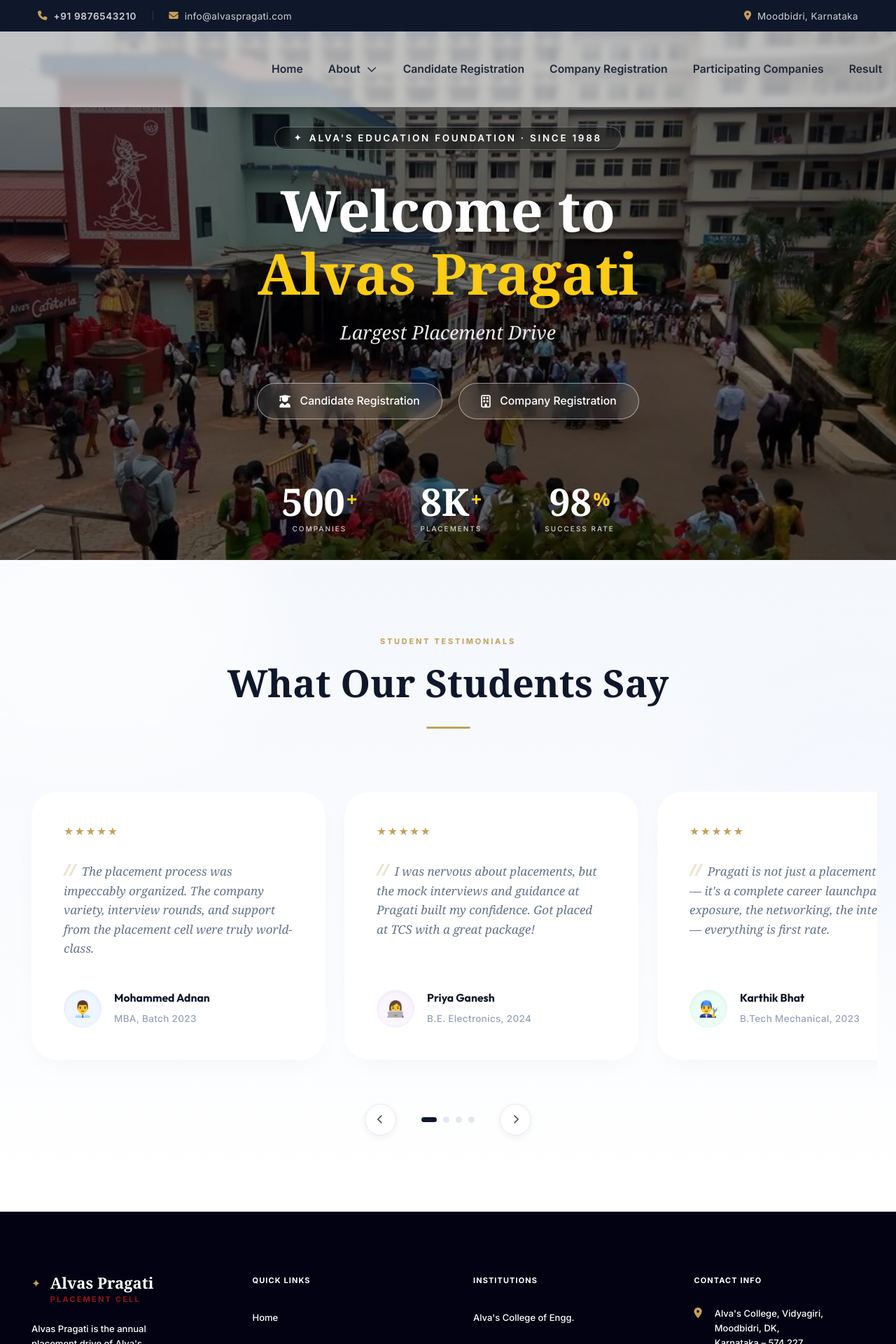
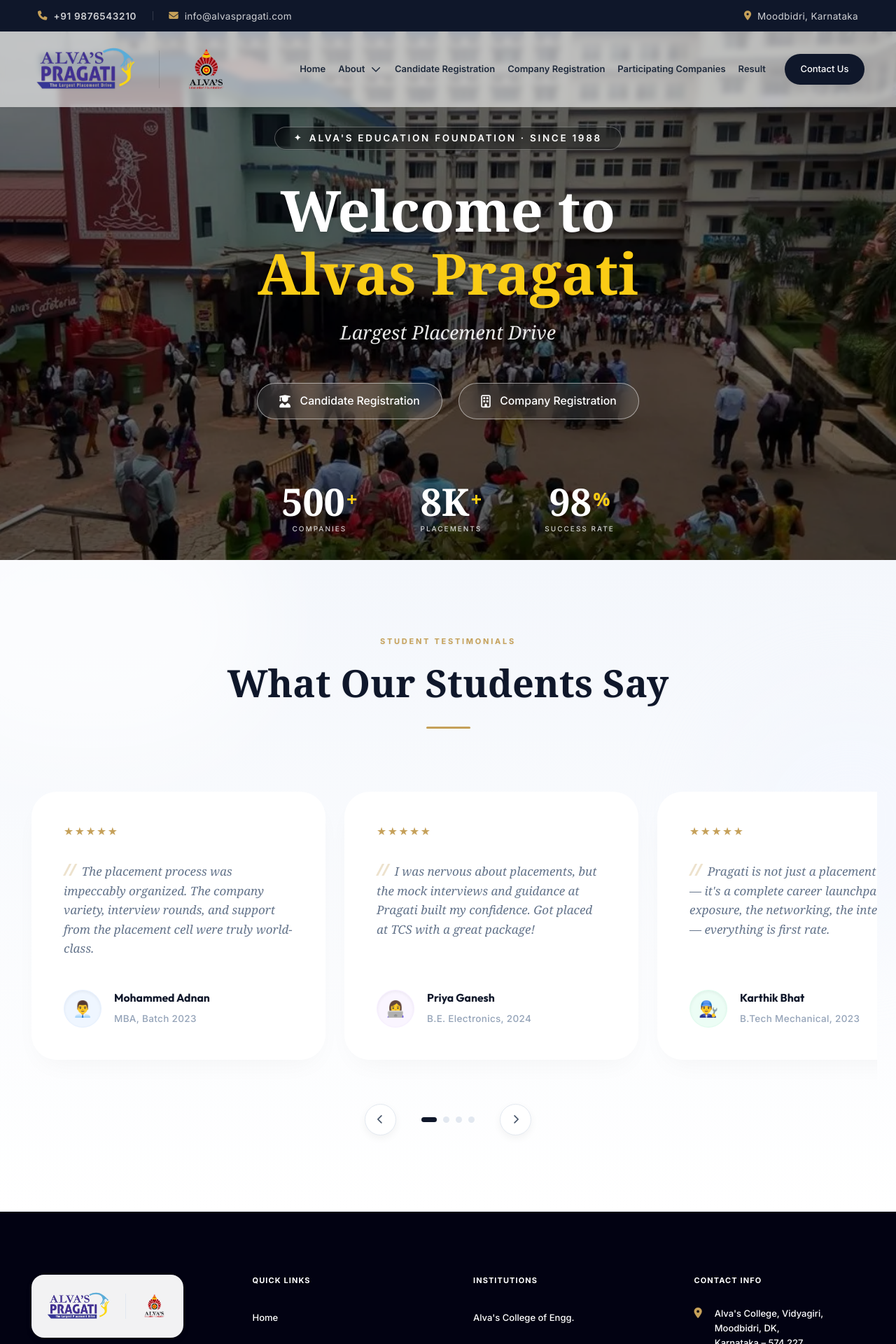
Before and after one commit to LikhithRao15/alvas-pragati-final, a Next.js app: page / in a window 1280 px wide. Shown: the top 1920 px of the page at 70% size. Built offline with nearby package versions, Linux system fonts and the light colour scheme.

Commit message:
header complete with frontend completed

```diff
--- a/src/app/page.js
+++ b/src/app/page.js
@@ -51,6 +51,7 @@ export default function Home() {
 
           <p className="font-serif italic text-white/90 text-lg md:text-xl lg:text-2xl mb-12 drop-shadow-md font-light">
             Largest Placement Drive
+
           </p>
 
           {/* Action Buttons */}
--- a/src/components/Footer.js
+++ b/src/components/Footer.js
@@ -1,4 +1,5 @@
 import Link from 'next/link';
+import Image from 'next/image';
 
 export default function Footer() {
   return (
@@ -8,13 +9,29 @@ export default function Footer() {
 
           {/* Column 1: Brand */}
           <div className="col-span-1 lg:col-span-1 pr-0 lg:pr-6">
-            <div className="flex items-start gap-3 mb-5">
-              <span className="text-accent text-sm pt-0.5">✦</span>
-              <div className="flex flex-col">
-                <h3 className="font-serif font-bold text-[22px] text-white leading-none mb-1 shadow-sm drop-shadow-sm">Alvas Pragati</h3>
-                <h4 className="text-[11px] tracking-[0.2em] text-red-700/80 uppercase font-bold">Placement Cell</h4>
+            <Link href="/" className="inline-flex items-center mb-8 group no-underline">
+              <div className="flex items-center gap-4 bg-white/95 rounded-2xl p-4 transition-all duration-300 group-hover:bg-white group-hover:scale-[1.02] shadow-sm">
+                <div className="relative h-12 w-auto flex items-center">
+                  <Image
+                    src="/pragathi.png"
+                    alt="Pragathi Logo"
+                    width={150}
+                    height={60}
+                    className="h-full w-auto object-contain"
+                  />
+                </div>
+                <div className="w-px h-8 bg-slate-200 hidden sm:block"></div>
+                <div className="relative h-12 w-auto flex items-center">
+                  <Image
+                    src="/alva's.png"
+                    alt="Alva's Logo"
+                    width={160}
+                    height={60}
+                    className="h-full w-auto object-contain"
+                  />
+                </div>
               </div>
-            </div>
+            </Link>
             <p className="text-[13px] text-white leading-relaxed mb-8 font-medium">
               Alvas Pragati is the annual placement drive of Alva's Education Foundation, connecting thousands of students with industry opportunities across India.
             </p>
--- a/src/components/Header.js
+++ b/src/components/Header.js
@@ -36,10 +36,10 @@ export default function Header() {
             : 'top-10 h-24 bg-white/60 backdrop-blur-sm'
         }`}
       >
-        <div className="max-w-full mx-auto flex items-center justify-start h-full px-6 lg:px-10 gap-24 xl:gap-64">
+        <div className="max-w-full mx-auto flex items-center justify-between h-full px-4 lg:px-10">
           <Link href="/" className="flex items-center gap-4 lg:gap-8 group no-underline">
-            <div className="flex items-center gap-4 lg:gap-6 transition-all duration-300 group-hover:scale-[1.02]">
-              <div className="relative h-12 w-auto lg:h-16 flex items-center">
+            <div className="flex items-center gap-3 lg:gap-6 transition-all duration-300 group-hover:scale-[1.02]">
+              <div className="relative h-10 w-auto lg:h-14 xl:h-16 flex items-center">
                 <Image
                   src="/pragathi.png"
                   alt="Pragathi Logo"
@@ -49,8 +49,8 @@ export default function Header() {
                   priority
                 />
               </div>
-              <div className="w-px h-10 lg:h-12 bg-black/10 hidden sm:block"></div>
-              <div className="relative h-12 w-auto lg:h-[4.5rem] flex items-center">
+              <div className="w-px h-8 lg:h-12 bg-black/10 hidden sm:block"></div>
+              <div className="relative h-10 w-auto lg:h-[3.5rem] xl:h-[4.5rem] flex items-center">
                 <Image
                   src="/alva's.png"
                   alt="Alva's Logo"
@@ -64,7 +64,7 @@ export default function Header() {
           </Link>
 
           {/* Desktop Nav */}
-          <nav className="hidden xl:flex items-center gap-8 font-main text-sm font-semibold">
+          <nav className="hidden xl:flex items-center gap-4 2xl:gap-8 font-main text-[13px] 2xl:text-sm font-semibold">
             <Link
               href="/"
               className="text-text-main hover:text-accent transition-colors duration-200"
@@ -106,7 +106,7 @@ export default function Header() {
 
             <Link
               href="/contact"
-              className="ml-2 px-7 py-2.5 bg-primary text-white font-medium rounded-full hover:bg-accent transition-all duration-300 transform hover:-translate-y-[2px] shadow-sm hover:shadow-md"
+              className="ml-2 px-5 py-2.5 bg-primary text-white font-medium rounded-full hover:bg-accent transition-all duration-300 transform hover:-translate-y-[2px] shadow-sm hover:shadow-md whitespace-nowrap"
             >
               Contact Us
             </Link>
```
